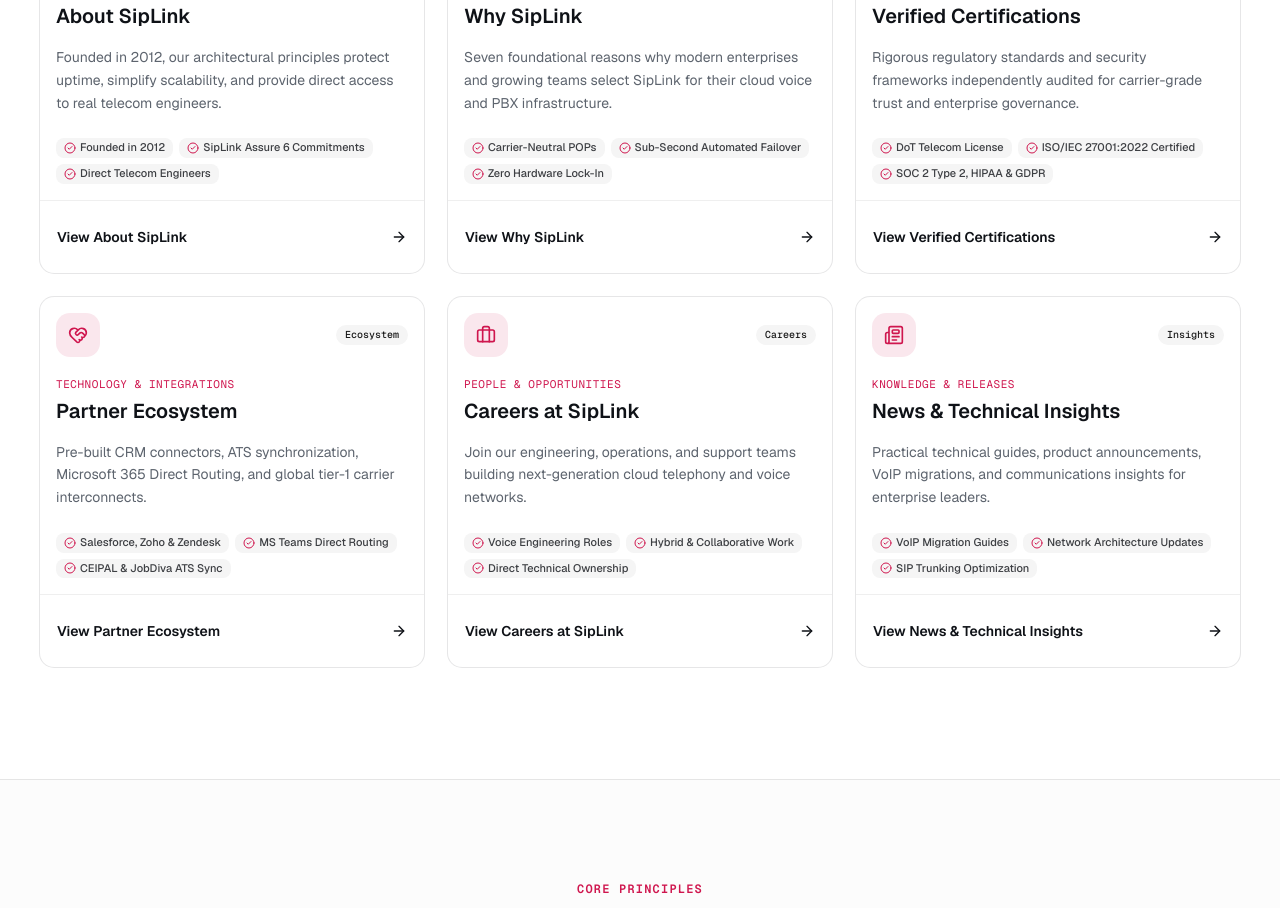
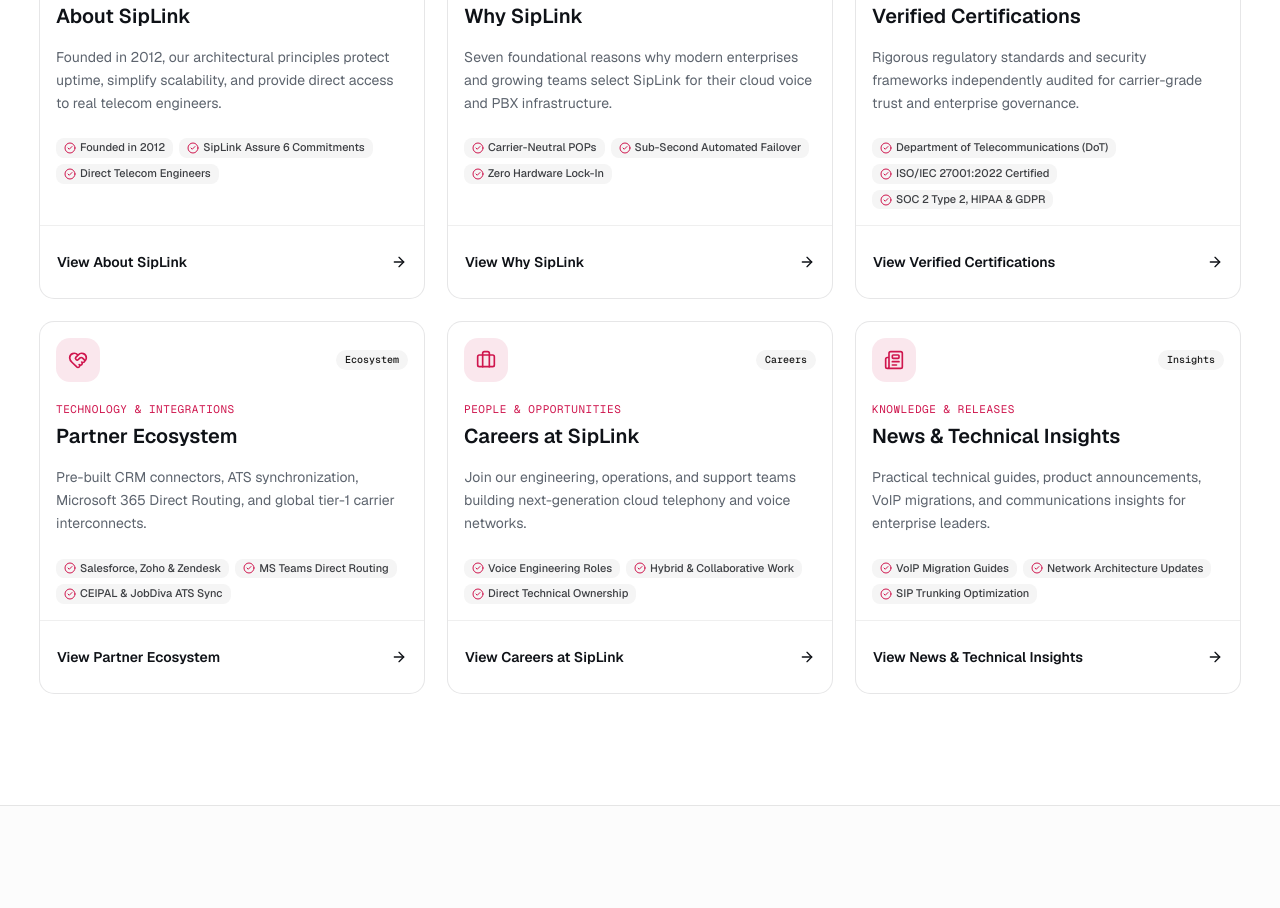
Before and after one commit to Dev-Syndicate/siplink-web, a Next.js app: page /company in a window 1280 px wide. Shown: the part 1320-2228 px from the top of the page. Built offline with nearby package versions, Linux system fonts and the light colour scheme.

Commit message:
content(company): spell out Department of Telecommunications (DoT) on the certifications card

```diff
--- a/app/company/page.tsx
+++ b/app/company/page.tsx
@@ -76,7 +76,7 @@ const companySections = [
     description:
       "Rigorous regulatory standards and security frameworks independently audited for carrier-grade trust and enterprise governance.",
     highlights: [
-      "DoT Telecom License",
+      "Department of Telecommunications (DoT)",
       "ISO/IEC 27001:2022 Certified",
       "SOC 2 Type 2, HIPAA & GDPR",
     ],
```
